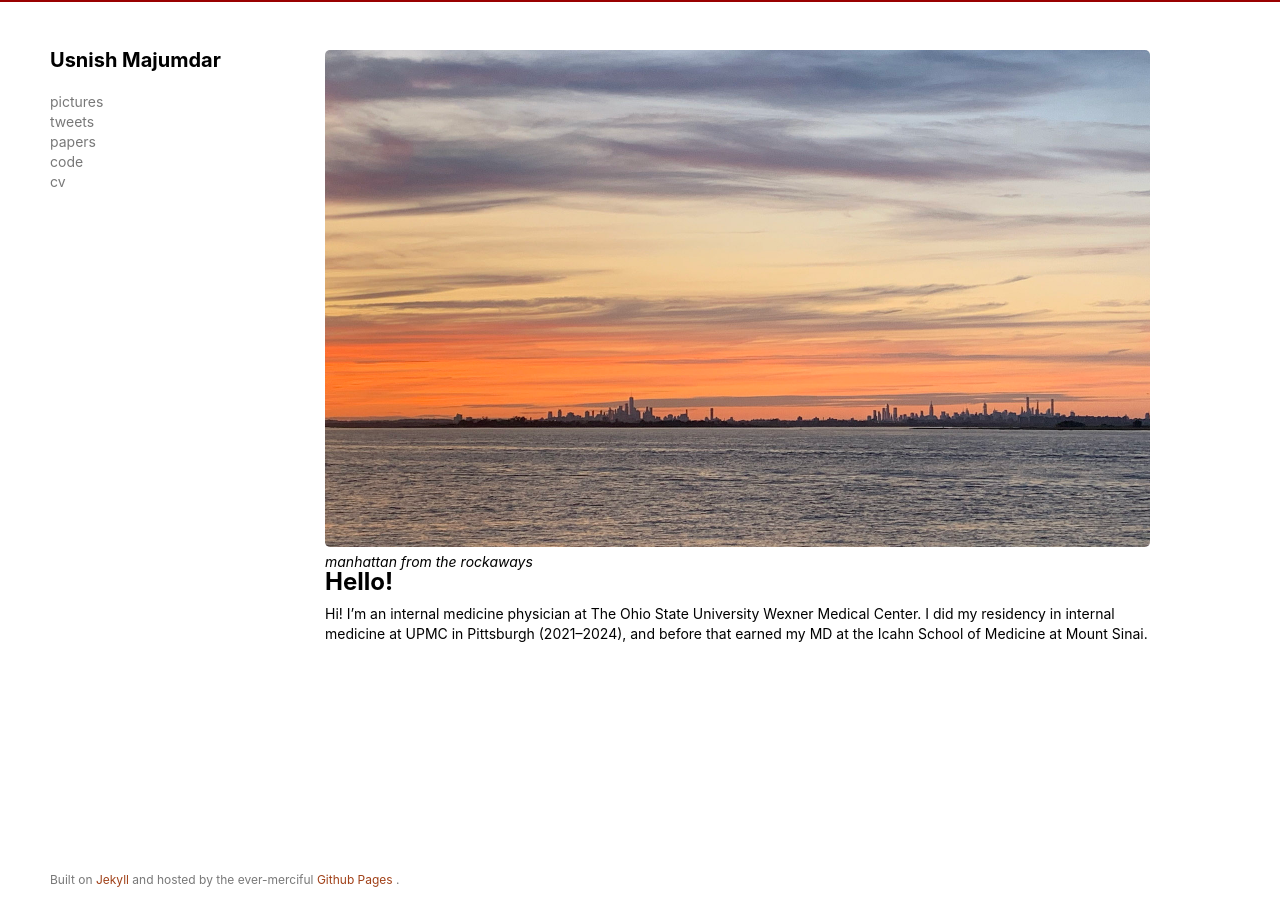
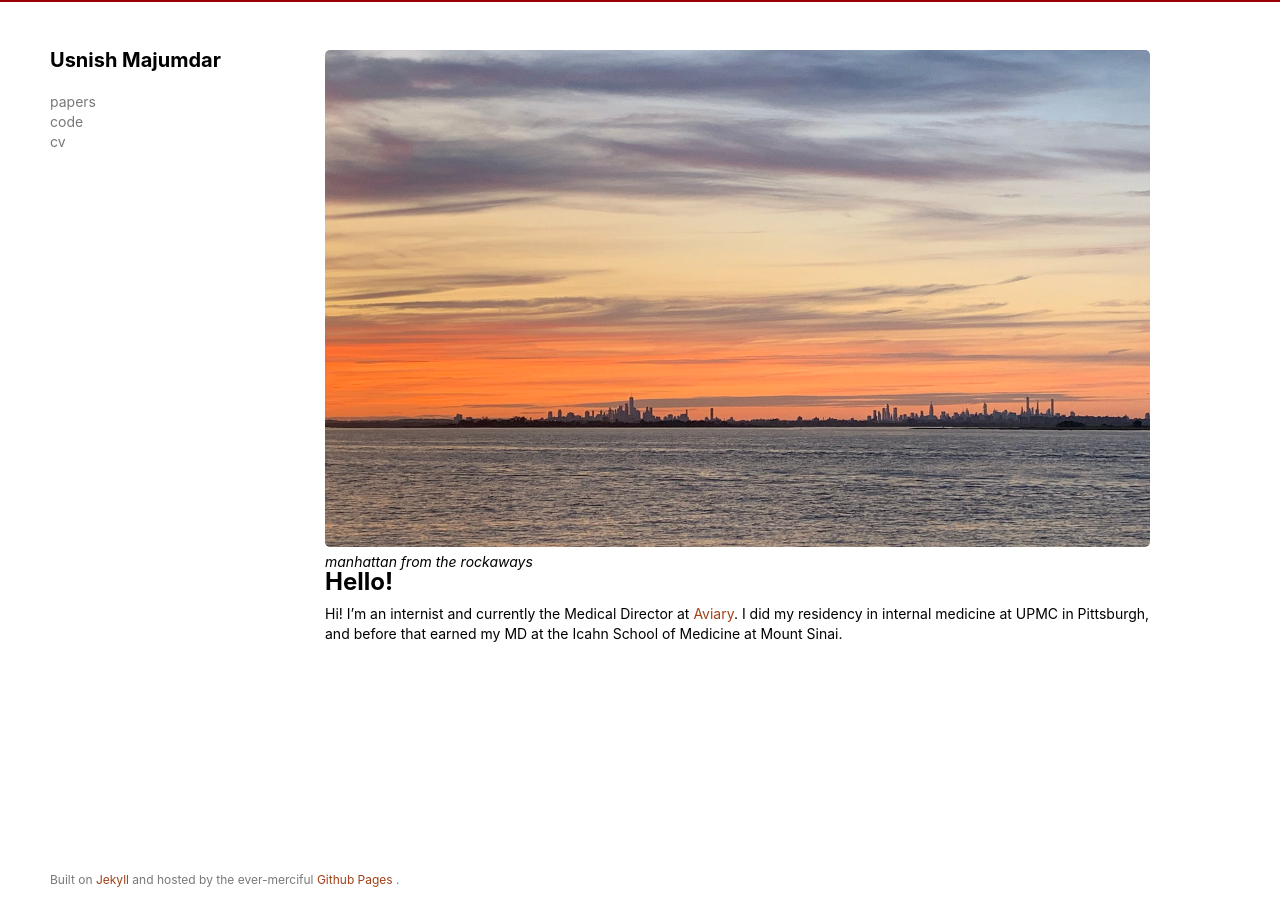
Before and after one commit to usnish/usnish.github.io, a Jekyll site: the page built from index.md, in a window 1280 px wide. Built offline with Jekyll 4.4.1, drawn with Linux system fonts in a browser that asks for light colours; nearby versions of some CDN libraries.

Commit message:
Update bio to Aviary role; drop Instagram and Twitter links
Co-Authored-By: Claude Opus 5.5 <noreply@anthropic.com>
Claude-Session: https://claude.ai/code/session_01QNrrw8PBqGXZ4cmkWCDGvW

```diff
--- a/_layouts/default.html
+++ b/_layouts/default.html
@@ -17,8 +17,6 @@
   <div class ="default-sidebar">
     <div id="logo"><a href="/">Usnish Majumdar</a></div>
     <ul class="nav">
-      <li><a href="https://www.instagram.com/usnish/">pictures</a></li>
-      <li><a href="https://twitter.com/usnishm">tweets</a></li>
       <li><a href="https://scholar.google.com/citations?hl=en&user=NT3r7pYAAAAJ&view_op=list_works">papers</a></li>
       <li><a href="http://www.github.com/usnish/">code</a></li>
       <li><a href="https://www.linkedin.com/in/usnish/">cv</a></li>
--- a/index.md
+++ b/index.md
@@ -9,4 +9,4 @@ title: Usnish Majumdar
 
 # Hello!
 
-Hi! I'm an internal medicine physician at The Ohio State University Wexner Medical Center. I did my residency in internal medicine at UPMC in Pittsburgh (2021–2024), and before that earned my MD at the Icahn School of Medicine at Mount Sinai.
+Hi! I'm an internist and currently the Medical Director at [Aviary](https://aviaryhealth.com). I did my residency in internal medicine at UPMC in Pittsburgh, and before that earned my MD at the Icahn School of Medicine at Mount Sinai.
```
